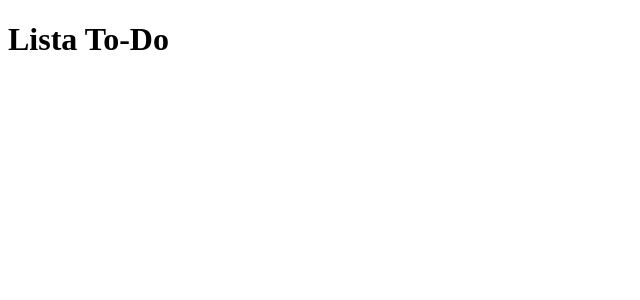
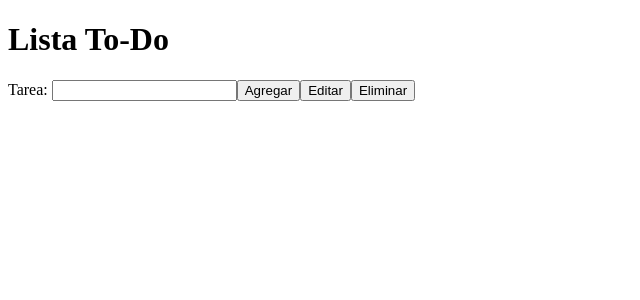
Before and after one commit to Trichoderma018/todoReact, a React (Vite) app: page / in a window 1280 px wide. Shown: the top 300 px of the page, without its empty margins (0-640 px from the left). Built offline with nearby package versions, Linux system fonts and the light colour scheme.

Commit message:
Api funciona para los post de users y tasks

```diff
--- a/db.json
+++ b/db.json
@@ -17,6 +17,24 @@
       "nombre": "Dato",
       "correo": "dato@gmail.com",
       "contrasena": "miau"
+    },
+    {
+      "id": "6a80",
+      "nombre": "Jessica",
+      "correo": "jess@gmail.com",
+      "contrasena": "1234"
+    },
+    {
+      "id": "e37a",
+      "nombre": "Dato",
+      "correo": "gato@gamil.com",
+      "contrasena": "miau"
+    }
+  ],
+  "tasks": [
+    {
+      "id": "639d",
+      "tarea": "Rascar al gato"
     }
   ]
 }
--- a/src/components/Registerr.jsx
+++ b/src/components/Registerr.jsx
@@ -15,7 +15,9 @@ function Registerr() {
       "contrasena":contraUsuario
     }
 
-    llamados.PostData(usuario,"users")
+    llamados.PostData(usuario, 'users')
+    .then(data => console.log(data))
+    .catch(error => console.error(error));
   }
   function contrasena(evento) {
     SetContraUsuario(evento.target.value)
--- a/src/components/ToDo.jsx
+++ b/src/components/ToDo.jsx
@@ -1,13 +1,32 @@
-import React from 'react'
+import React, { useState } from 'react'
+import llamados from '../services/llamados'
 
 function ToDo() {
   //Input, enventos al imput que es el onchanque, el value, el Hook y la funcion para cargar los datos
   //Llamar los servicios y guardar
+  const [tareaCreada,SetTareaCreada]=useState("")
+
+  function cargar () {
+    let todotarea = {
+      "tarea":tareaCreada
+    }
+    llamados.PostData(todotarea, 'tasks')
+    .then(data => console.log(data))
+    .catch(error => console.error(error));
+  }
+
+  function tarea(evento){
+    SetTareaCreada(evento.target.value)
+  }
   return (
     <div>
         <div>
-            <h1>Lista To-Do</h1>
-
+          <h1>Lista To-Do</h1>
+          <label htmlFor="">Tarea: </label>
+          <input value={tareaCreada} onChange={tarea} type="text" />
+          <button onClick={cargar}>Agregar</button>
+          <button>Editar</button>
+          <button>Eliminar</button>
         </div>
     </div>
   )
--- a/src/services/llamados.jsx
+++ b/src/services/llamados.jsx
@@ -19,14 +19,14 @@ async function GetData(endpoint) {
 }
 
 
-async function PostData(usuario,endpoint) {
+async function PostData(data,endpoint) {
     try {
         const response = await fetch(`http://localhost:3000/${endpoint}`, {
             method: 'POST',
             headers: {
                 'Content-Type': 'application/json'
             },
-            body: JSON.stringify(usuario)
+            body: JSON.stringify(data)
         });
 
         if (!response.ok) {
@@ -40,14 +40,14 @@ async function PostData(usuario,endpoint) {
     }
 }
 
-async function UpdateData(usuario,endpoint, id) {
+async function UpdateData(data,endpoint, id) {
     try {
         const response = await fetch(`http://localhost:3000/${endpoint}/${id}`, {
             method: 'PUT',
             headers: {
                 'Content-Type': 'application/json'
             },
-            body: JSON.stringify(usuario)
+            body: JSON.stringify(data)
         });
 
         if (!response.ok) {
```
